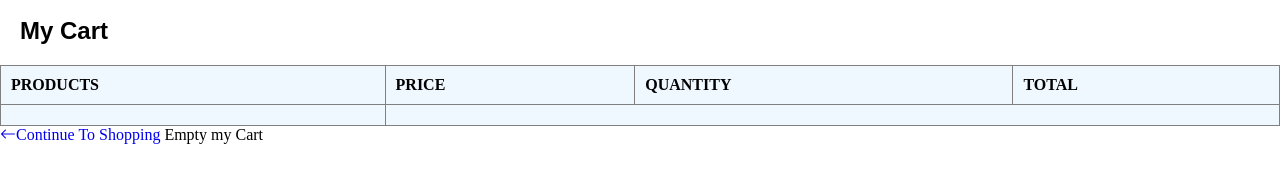
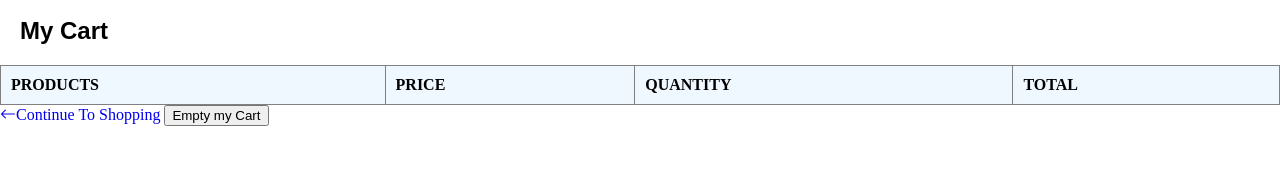
Before and after one commit to sahilkk01/QuickCart, a website: page public/cart.html in a window 1280 px wide. Shown: the part 107-290 px from the top of the page. Drawn offline with Linux system fonts and the light colour scheme; files whose address does not match are found by name.

Commit message:
Update cart.html

```diff
--- a/public/cart.html
+++ b/public/cart.html
@@ -29,16 +29,11 @@
                     <th>TOTAL</th>
                 </tr>
                 </thead>
-                <tbody>
-                    <tr>
-                        <td>
-
-                        </td>
-                    </tr>
+                <tbody id="cartItems">
                 </tbody>
             </table>
             <a href="../index.html" class="bi bi-arrow-left">Continue To Shopping</a>
-            <span onclick="emptyCart()">Empty my Cart</span>
+            <button onclick="emptyCart()">Empty my Cart</button>
         </section>
     </main>
     <script src="../src/script/cart.js"></script>
```
